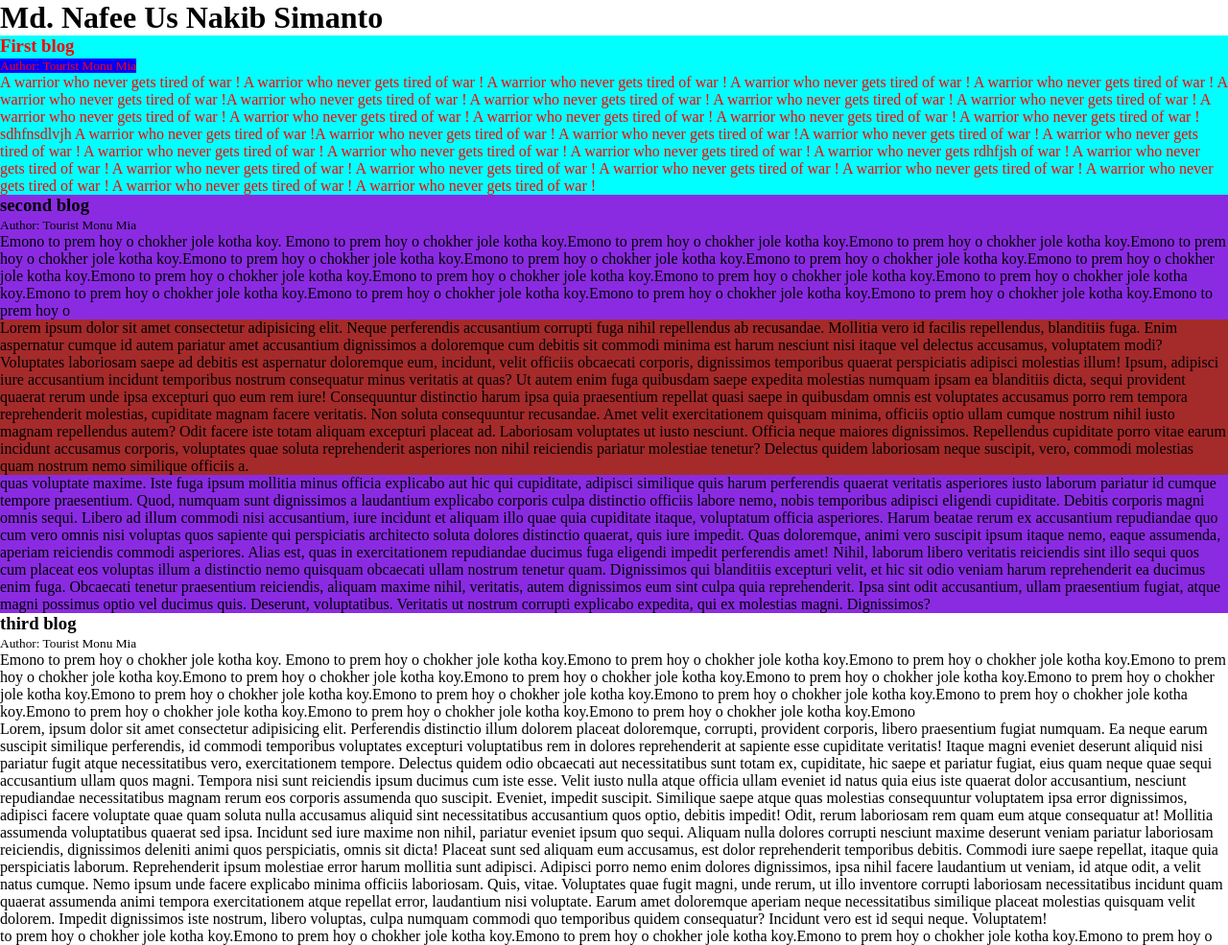
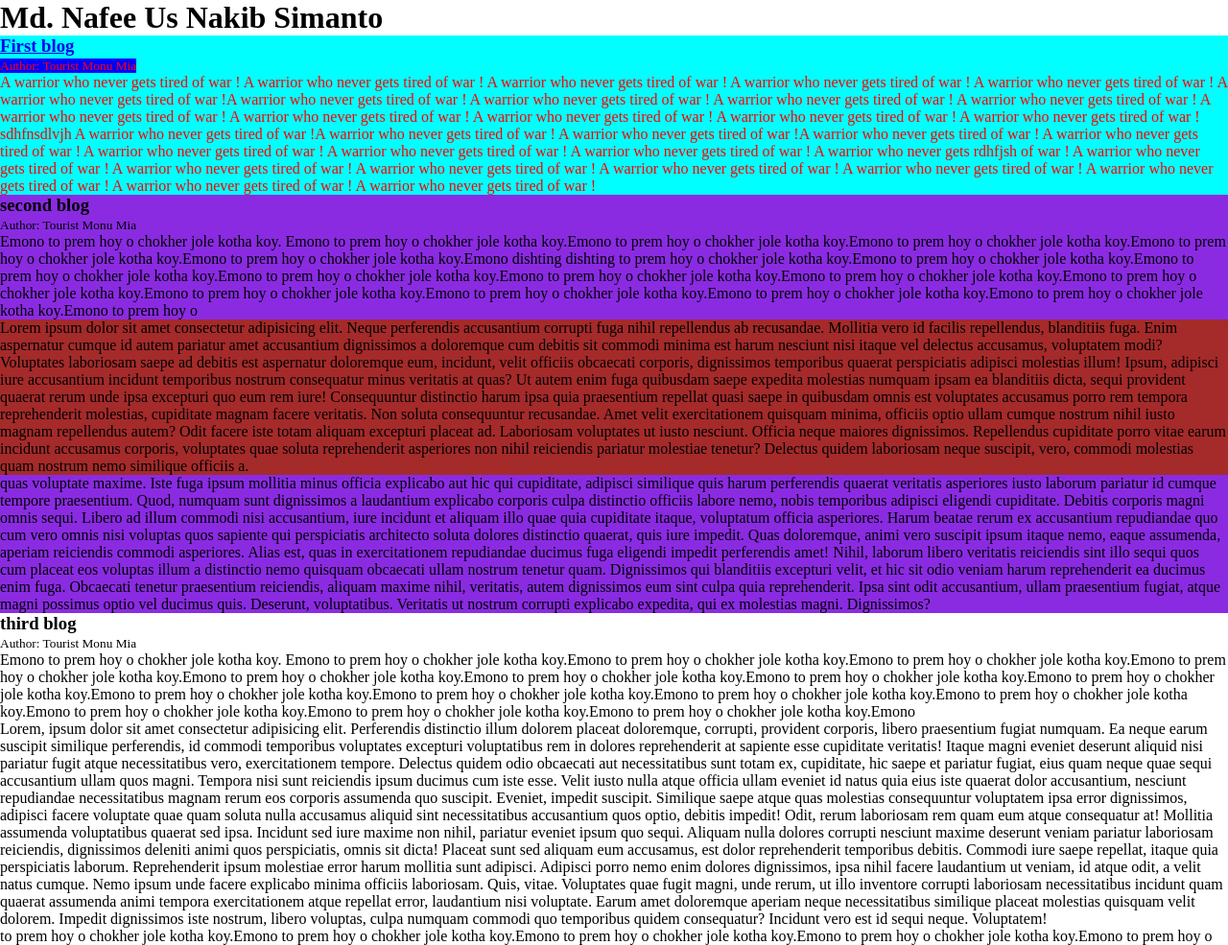
Before and after one commit to sakibsagar/mile-1, a plain HTML site: page index.html in a window 1280 px wide. Shown: the top 985 px of the page at 96% size. Drawn offline with Linux system fonts and the light colour scheme.

Commit message:
about page added

```diff
--- a/index.html
+++ b/index.html
@@ -23,7 +23,7 @@
     <h1>Md. Nafee Us Nakib Simanto</h1>
 
     <div class="first">
-        <h3>First blog</h3>
+        <h3><a href="./about.html">First blog</a></h3>
         <small style="background-color: blue;">Author: Tourist Monu Mia</small>
         <div style="background-color: green;"></div>
         <p>A warrior who never gets tired of war ! A warrior who never gets tired of war ! A warrior who never gets
@@ -54,7 +54,8 @@
         <small>Author: Tourist Monu Mia</small>
         <p>Emono to prem hoy o chokher jole kotha koy. Emono to prem hoy o chokher jole kotha koy.Emono to prem hoy o
             chokher jole kotha koy.Emono to prem hoy o chokher jole kotha koy.Emono to prem hoy o chokher jole kotha
-            koy.Emono to prem hoy o chokher jole kotha koy.Emono to prem hoy o chokher jole kotha koy.Emono to prem hoy
+            koy.Emono to prem hoy o chokher jole kotha koy.Emono dishting dishting to prem hoy o chokher jole kotha
+            koy.Emono to prem hoy
             o
             chokher jole kotha koy.Emono to prem hoy o chokher jole kotha koy.Emono to prem hoy o chokher jole kotha
             koy.Emono to prem hoy o chokher jole kotha koy.Emono to prem hoy o chokher jole kotha koy.Emono to prem hoy
```
Also changed, not shown: about.html (added, +17 -0 lines).
